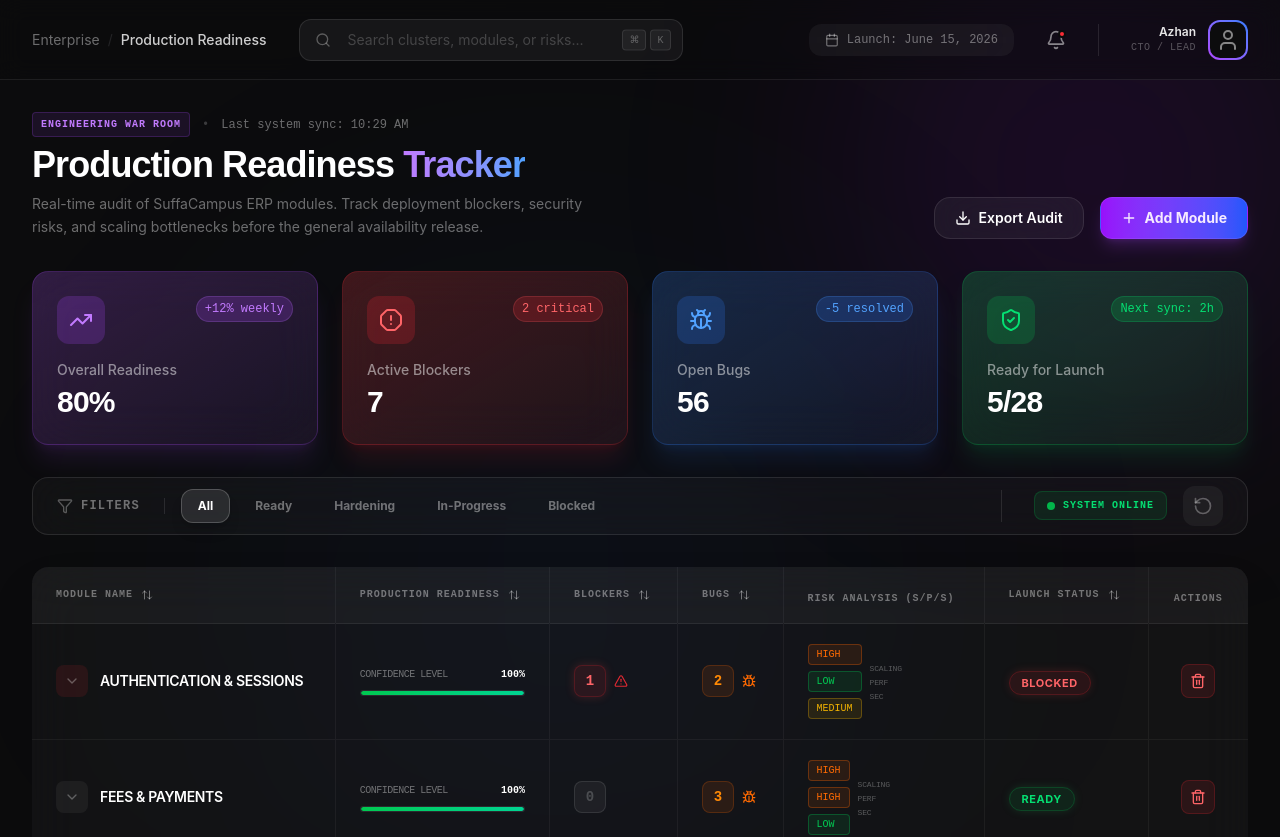
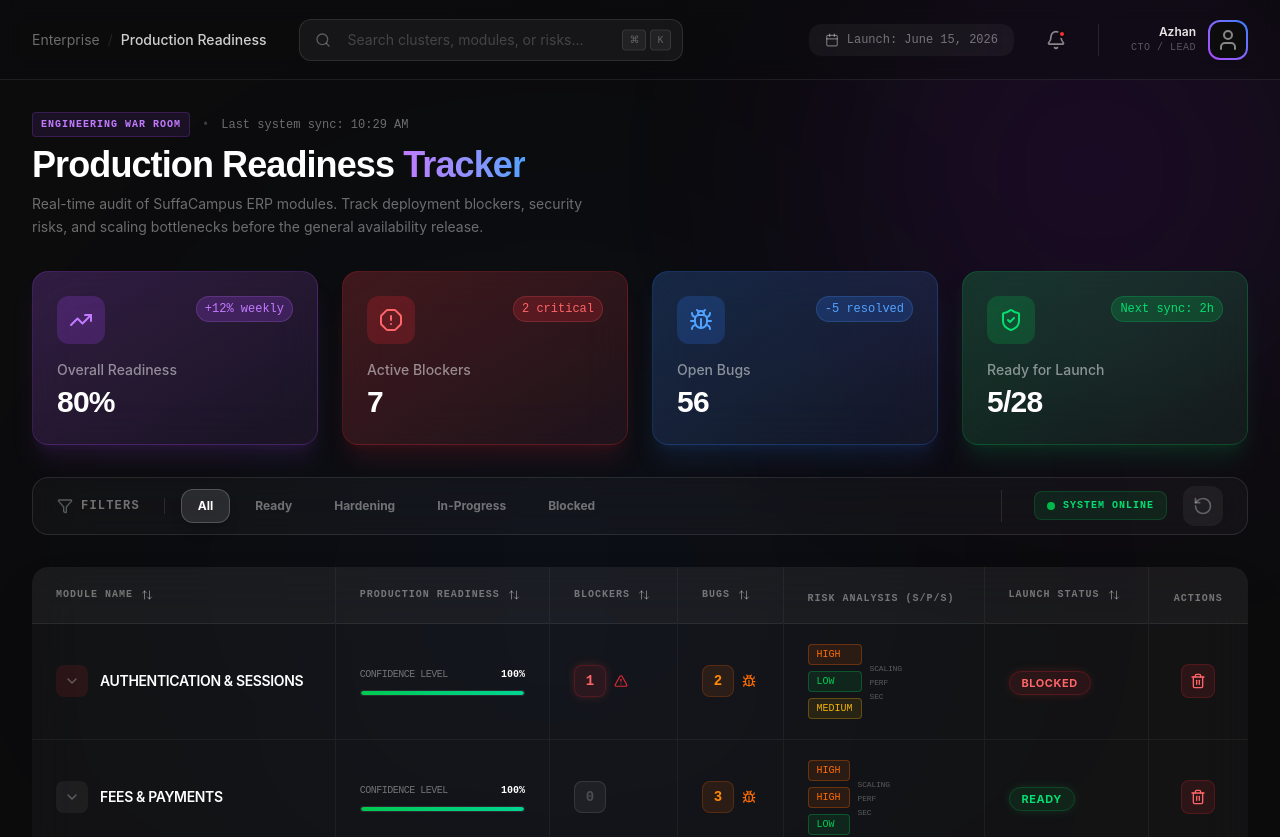
Before and after one commit to Azhan-007/TRACKER, a React (Vite) app: page / in a window 1280 px wide. Shown: the top 837 px of the page. Built offline with nearby package versions, Linux system fonts and the light colour scheme.

Commit message:
style: Remove action buttons and footer as requested

```diff
--- a/src/App.tsx
+++ b/src/App.tsx
@@ -141,27 +141,6 @@ export default function App() {
                 Real-time audit of SuffaCampus ERP modules. Track deployment blockers, security risks, and scaling bottlenecks before the general availability release.
               </p>
             </div>
-
-            <div className="flex gap-4">
-              <motion.button
-                onClick={handleExport}
-                whileHover={{ scale: 1.02 }}
-                whileTap={{ scale: 0.98 }}
-                className="flex items-center gap-2 px-5 py-2.5 glass-card !bg-white/5 border-white/10 hover:border-white/20 text-sm font-semibold transition-all"
-              >
-                <Download className="w-4 h-4" />
-                Export Audit
-              </motion.button>
-              <motion.button
-                onClick={handleAddModule}
-                whileHover={{ scale: 1.02 }}
-                whileTap={{ scale: 0.98 }}
-                className="flex items-center gap-2 px-5 py-2.5 bg-gradient-to-r from-purple-600 to-blue-600 rounded-xl text-sm font-bold shadow-lg shadow-purple-500/20 border border-purple-400/20"
-              >
-                <Plus className="w-4 h-4" />
-                Add Module
-              </motion.button>
-            </div>
           </header>
 
           {/* Stats Overview */}
@@ -251,15 +230,7 @@ export default function App() {
             />
           </motion.div>
 
-          <footer className="py-12 border-t border-white/5 flex justify-between items-center text-[10px] uppercase font-mono tracking-[0.2em] text-white/20">
-             <div>SuffaCampus ERP • Deployment Engine v2.4</div>
-             <div className="flex gap-8">
-                <a href="#" className="hover:text-purple-400 transition-colors">Documentation</a>
-                <a href="#" className="hover:text-purple-400 transition-colors">API Status</a>
-                <a href="#" className="hover:text-purple-400 transition-colors">Infrastructure</a>
-             </div>
-             <div>© 2026 Engineering Operations</div>
-          </footer>
+
         </div>
       </main>
     </div>
```
